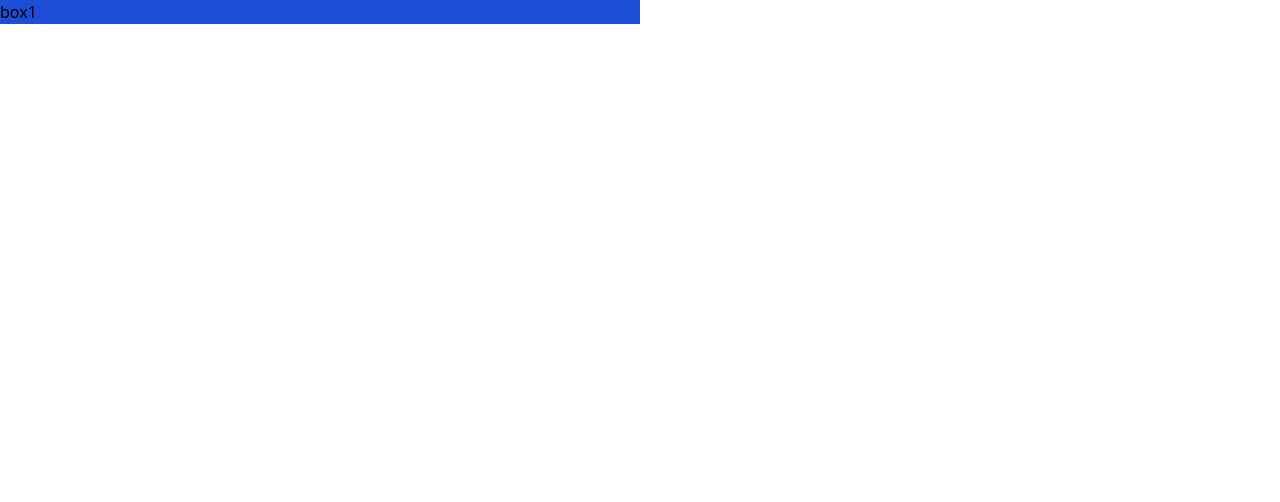
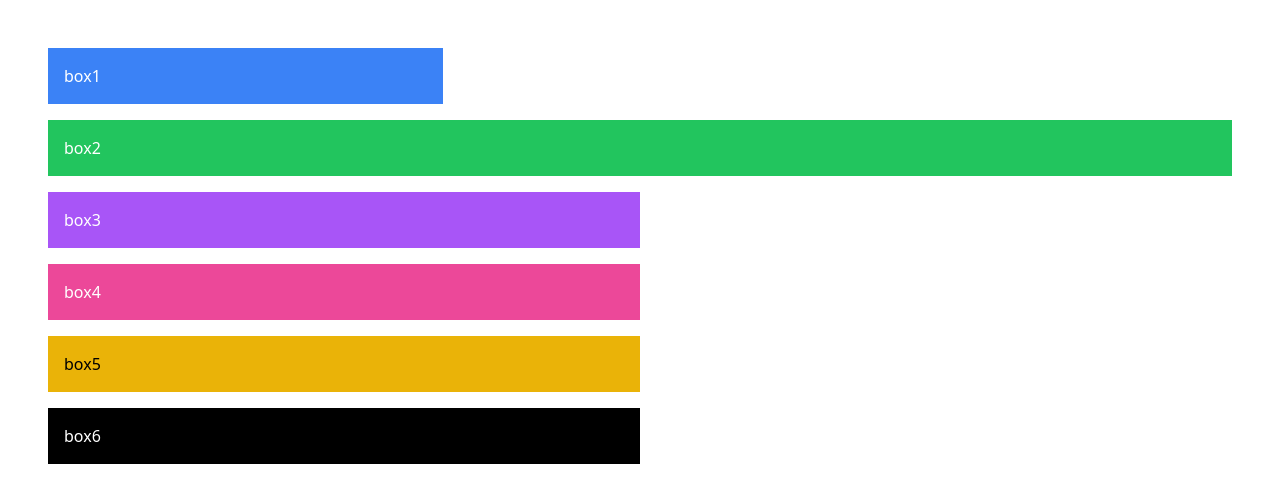
Before and after one commit to danadorn/TailwindCSS, a website: page html/sizing.html in a window 1280 px wide. Drawn offline with nearby package versions, Linux system fonts and the light colour scheme.

Commit message:
tailwind boxes

```diff
--- a/html/sizing.html
+++ b/html/sizing.html
@@ -1,16 +1,19 @@
 <!DOCTYPE html>
 <html lang="en">
-<head>
-    <meta charset="UTF-8">
-    <meta name="viewport" content="width=device-width, initial-scale=1.0">
-    <title>Sizing</title>
+  <head>
+    <meta charset="UTF-8" />
+    <meta name="viewport" content="width=device-width, initial-scale=1.0" />
+    <title>Tailwind Boxes</title>
     <script src="https://cdn.tailwindcss.com"></script>
-</head>
-<body>
-    <div class="flex">
-        <div class="w-1/2 bg-blue-700">
-            box1
-        </div>
+  </head>
+  <body class="p-8">
+    <div class="min-w-2xl h-52 p-4 mb-4">
+      <div class="w-1/3 bg-blue-500 p-4 text-white mb-4">box1</div>
+      <div class="w-3xl bg-green-500 p-4 text-white mb-4">box2</div>
+      <div class="w-1/2 bg-purple-500 p-4 text-white mb-4">box3</div>
+      <div class="w-1/2 bg-pink-500 p-4 text-white mb-4">box4</div>
+      <div class="w-1/2 bg-yellow-500 p-4 text-black mb-4">box5</div>
+      <div class="w-1/2 bg-black text-white p-4">box6</div>
     </div>
-</body>
+  </body>
 </html>
```
